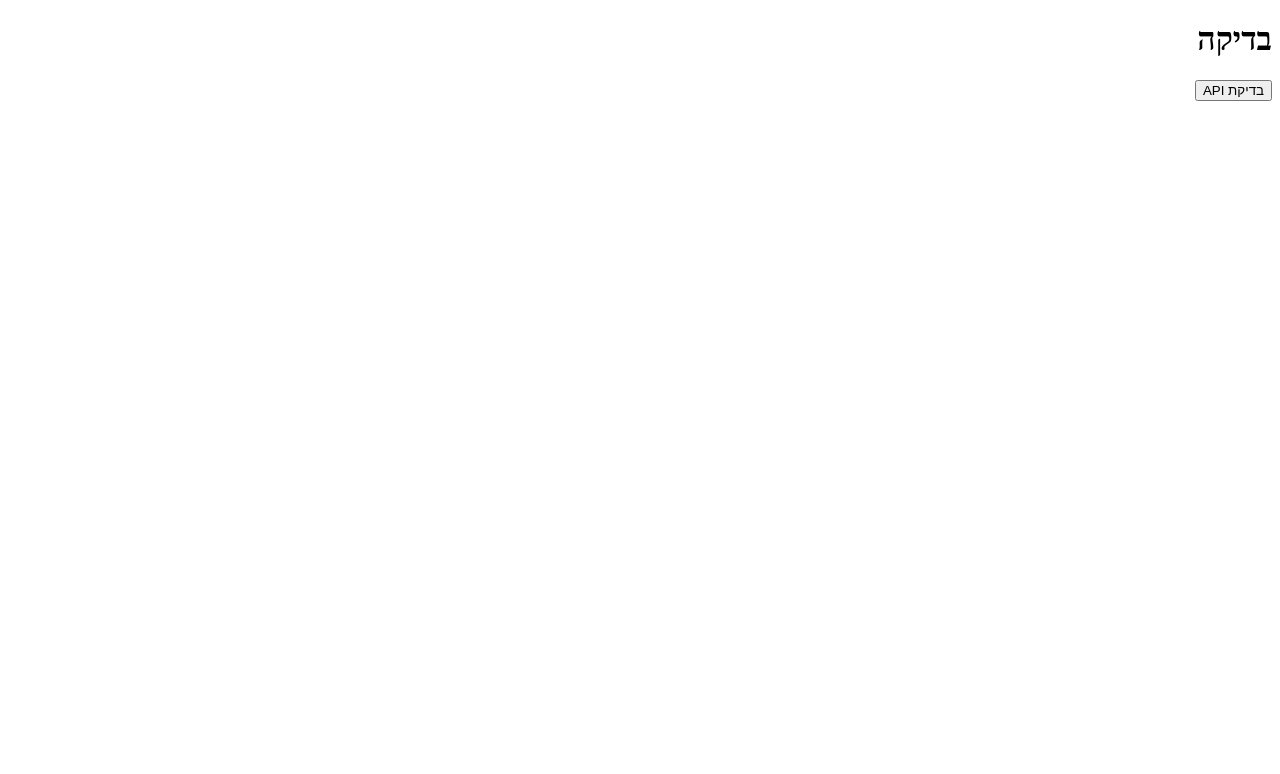
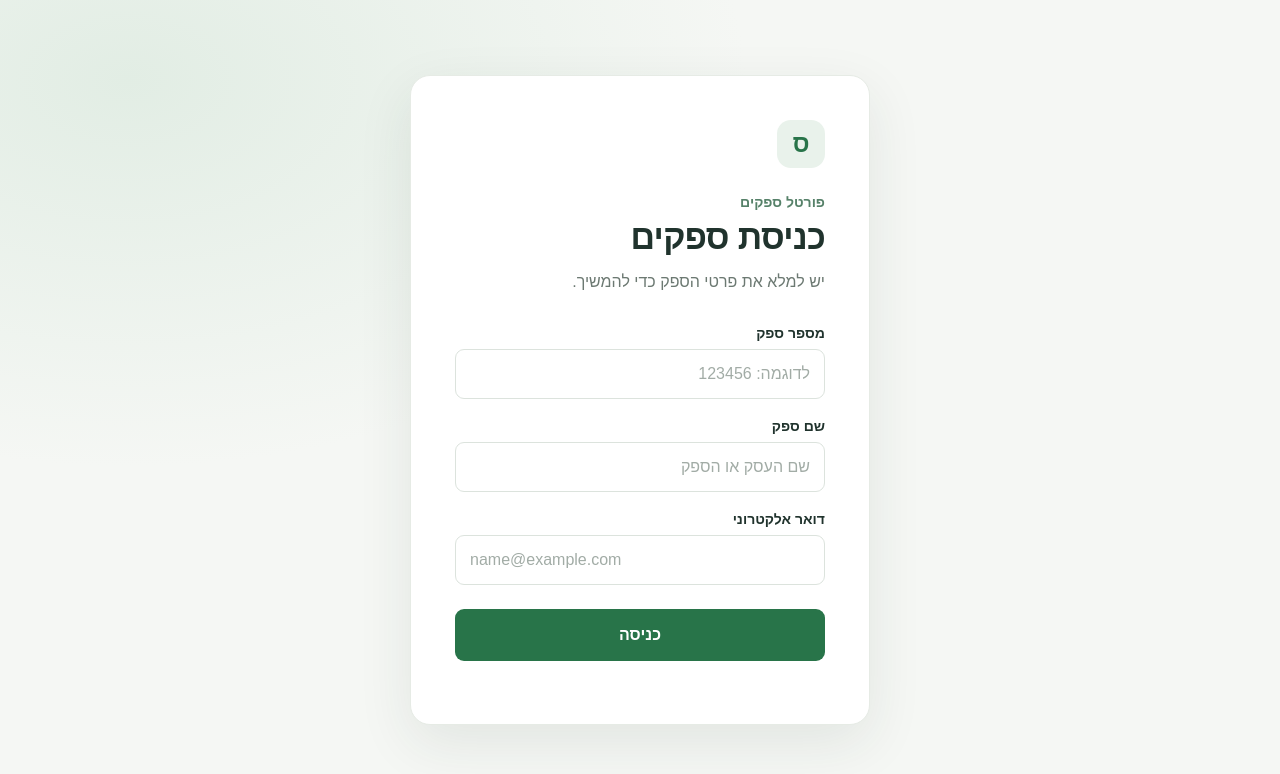
Before and after one commit to SaraKlein/NikuzSuppliersTest, a plain HTML site: page index.html in a window 1280 px wide. Drawn offline with Linux system fonts and the light colour scheme.

Commit message:
הוספת טופס כניסת ספקים

```diff
--- a/index.html
+++ b/index.html
@@ -2,17 +2,225 @@
 <html lang="he" dir="rtl">
 <head>
   <meta charset="UTF-8">
-  <title>הגשת חשבונית</title>
+  <meta name="viewport" content="width=device-width, initial-scale=1">
+  <meta name="theme-color" content="#f5f7f4">
+  <title>כניסת ספקים</title>
+  <style>
+    :root {
+      color-scheme: light;
+      font-family: Arial, "Noto Sans Hebrew", sans-serif;
+      color: #20332d;
+      background: #f5f7f4;
+      font-synthesis: none;
+    }
+
+    * {
+      box-sizing: border-box;
+    }
+
+    body {
+      min-width: 320px;
+      min-height: 100vh;
+      margin: 0;
+      display: grid;
+      place-items: center;
+      padding: 32px 20px;
+      background:
+        radial-gradient(ellipse at 10% 10%, rgba(210, 229, 215, 0.55), transparent 38%),
+        #f5f7f4;
+    }
+
+    .login-card {
+      width: min(100%, 460px);
+      padding: 44px;
+      border: 1px solid #e6ebe5;
+      border-radius: 20px;
+      background: #fff;
+      box-shadow: 0 18px 55px rgba(28, 54, 42, 0.09);
+    }
+
+    .brand-mark {
+      width: 48px;
+      height: 48px;
+      display: grid;
+      place-items: center;
+      margin-bottom: 26px;
+      border-radius: 14px;
+      background: #e9f2eb;
+      color: #287449;
+      font-size: 24px;
+      font-weight: 700;
+    }
+
+    .eyebrow {
+      margin: 0 0 8px;
+      color: #568169;
+      font-size: 14px;
+      font-weight: 700;
+    }
+
+    h1 {
+      margin: 0;
+      font-size: clamp(27px, 6vw, 34px);
+      letter-spacing: -0.7px;
+    }
+
+    .intro {
+      margin: 12px 0 30px;
+      color: #6c7972;
+      font-size: 16px;
+      line-height: 1.6;
+    }
+
+    form {
+      display: grid;
+      gap: 19px;
+    }
+
+    .field {
+      display: grid;
+      gap: 8px;
+    }
+
+    label {
+      font-size: 14px;
+      font-weight: 700;
+    }
+
+    input {
+      width: 100%;
+      height: 50px;
+      padding: 0 14px;
+      border: 1px solid #dce3dd;
+      border-radius: 9px;
+      outline: none;
+      background: #fff;
+      color: #20332d;
+      font: inherit;
+      transition: border-color 150ms ease, box-shadow 150ms ease;
+    }
+
+    input::placeholder {
+      color: #a2aca6;
+    }
+
+    input:focus {
+      border-color: #43875f;
+      box-shadow: 0 0 0 3px rgba(67, 135, 95, 0.14);
+    }
+
+    .submit-button {
+      min-height: 52px;
+      margin-top: 5px;
+      border: 0;
+      border-radius: 9px;
+      background: #287449;
+      color: #fff;
+      cursor: pointer;
+      font: inherit;
+      font-size: 16px;
+      font-weight: 700;
+      transition: background-color 150ms ease, transform 150ms ease;
+    }
+
+    .submit-button:hover {
+      background: #205f3b;
+    }
+
+    .submit-button:active {
+      transform: translateY(1px);
+    }
+
+    .submit-button:focus-visible {
+      outline: 3px solid #a8d2b5;
+      outline-offset: 3px;
+    }
+
+    .status {
+      min-height: 0;
+      margin: 0;
+      color: #8a4b16;
+      font-size: 14px;
+      line-height: 1.5;
+    }
+
+    .status:not(:empty) {
+      padding: 11px 12px;
+      border-radius: 8px;
+      background: #fff5e9;
+    }
+
+    @media (max-width: 520px) {
+      .login-card {
+        padding: 32px 24px;
+      }
+    }
+  </style>
 </head>
 <body>
-  <h1>בדיקה</h1>
-  <button onclick="test()">בדיקת API</button>
-  <pre id="out"></pre>
+  <main class="login-card">
+    <div class="brand-mark" aria-hidden="true">ס</div>
+    <p class="eyebrow">פורטל ספקים</p>
+    <h1>כניסת ספקים</h1>
+    <p class="intro">יש למלא את פרטי הספק כדי להמשיך.</p>
+
+    <form id="supplier-login" novalidate>
+      <div class="field">
+        <label for="supplier-number">מספר ספק</label>
+        <input
+          id="supplier-number"
+          name="supplierNumber"
+          type="text"
+          placeholder="לדוגמה: 123456"
+          autocomplete="off"
+          required
+        >
+      </div>
+
+      <div class="field">
+        <label for="supplier-name">שם ספק</label>
+        <input
+          id="supplier-name"
+          name="supplierName"
+          type="text"
+          placeholder="שם העסק או הספק"
+          autocomplete="organization"
+          required
+        >
+      </div>
+
+      <div class="field">
+        <label for="supplier-email">דואר אלקטרוני</label>
+        <input
+          id="supplier-email"
+          name="supplierEmail"
+          type="email"
+          placeholder="name@example.com"
+          autocomplete="email"
+          dir="ltr"
+          required
+        >
+      </div>
+
+      <button class="submit-button" type="submit">כניסה</button>
+      <p class="status" id="form-status" role="status" aria-live="polite"></p>
+    </form>
+  </main>
+
   <script>
-    async function test() {
-      const r = await fetch('/api/ping');
-      document.getElementById('out').textContent = await r.text();
-    }
+    const form = document.getElementById('supplier-login');
+    const status = document.getElementById('form-status');
+
+    form.addEventListener('submit', (event) => {
+      event.preventDefault();
+      status.textContent = '';
+
+      if (!form.reportValidity()) {
+        return;
+      }
+
+      status.textContent = 'הטופס מוכן, אך הכניסה עדיין אינה מחוברת למערכת.';
+    });
   </script>
 </body>
 </html>
```
